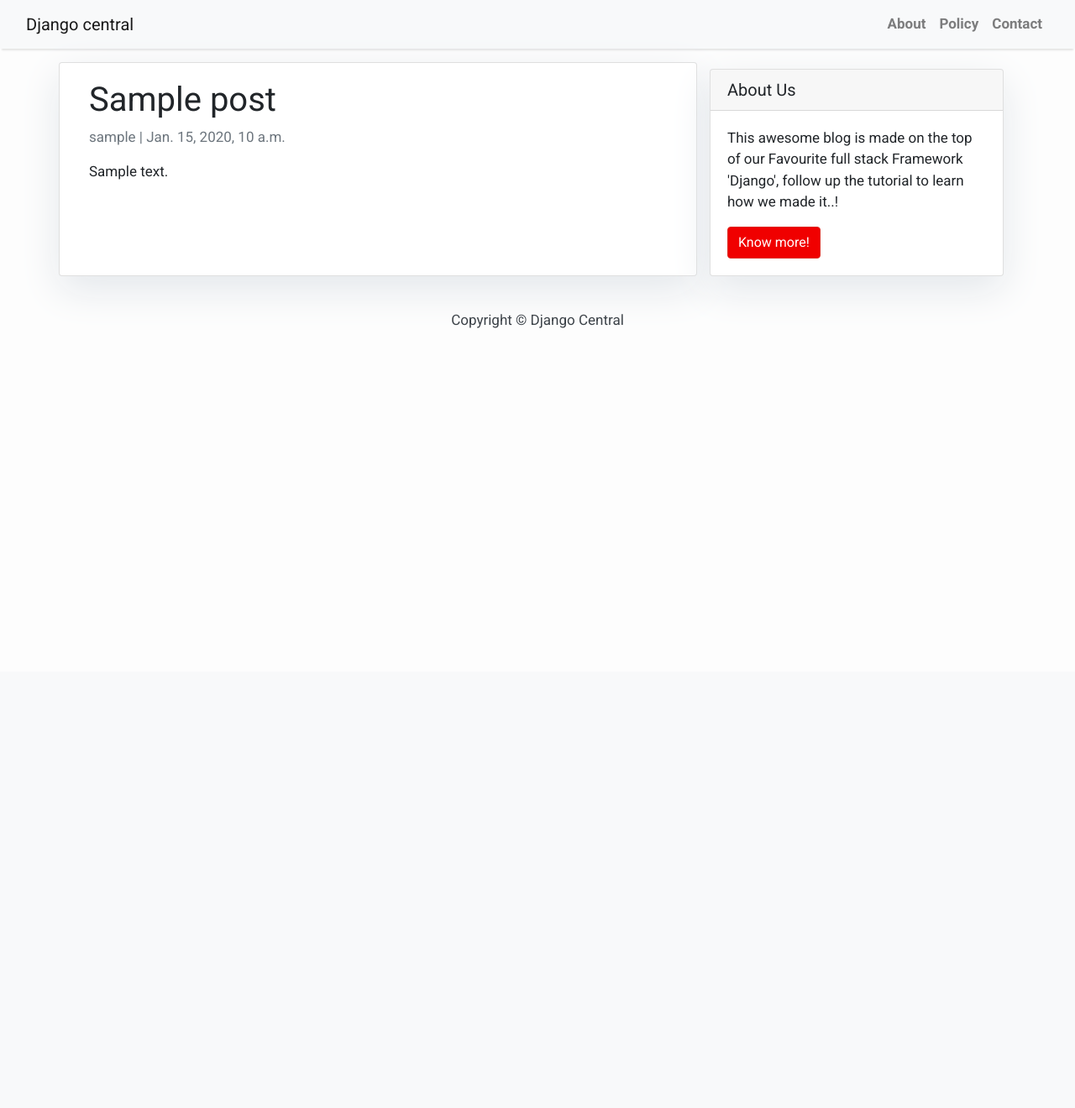
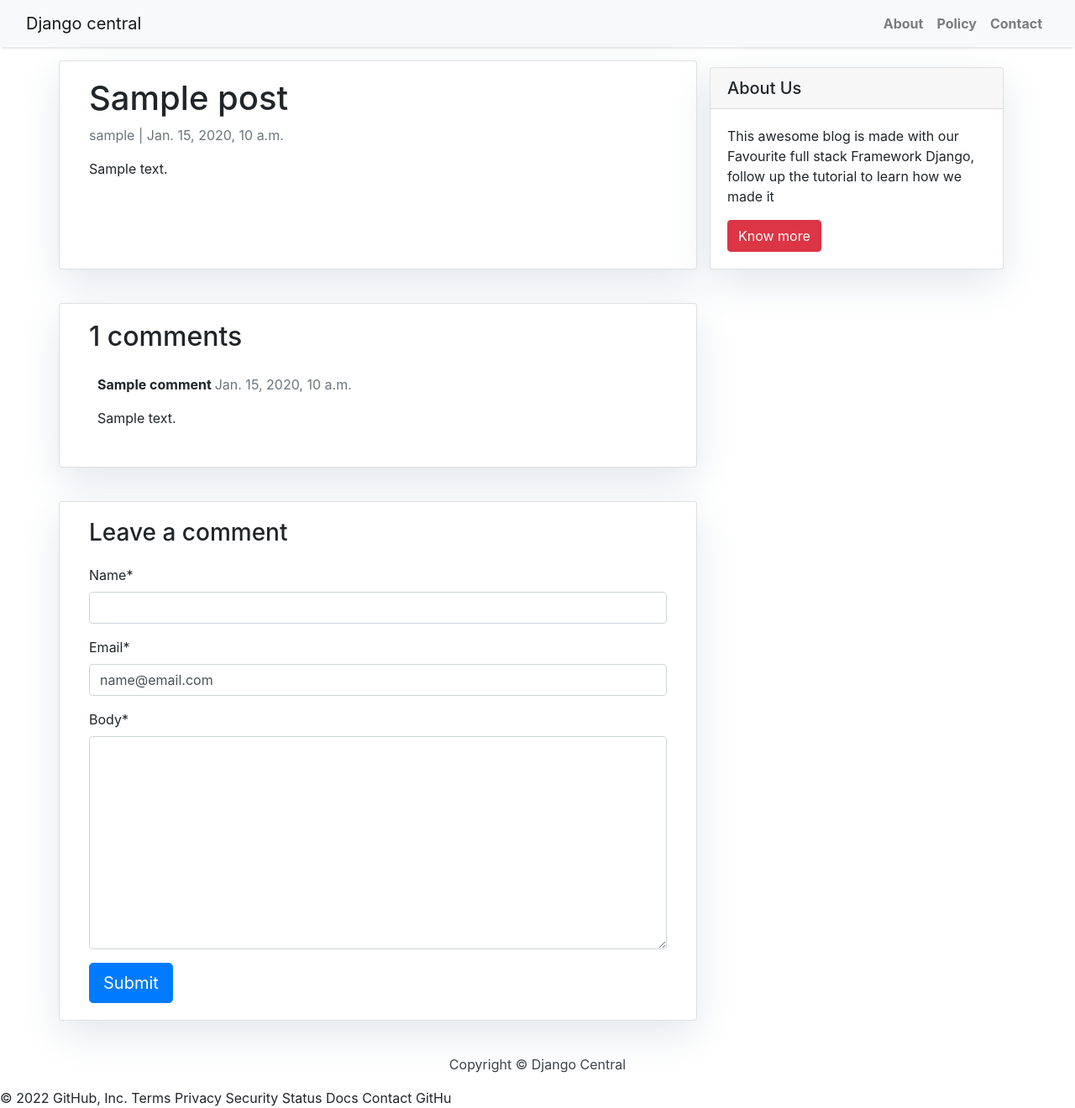
Before and after one commit to rjhelm/py-cms, a Django app: a page that uses flackoblog/template/base.html in a window 1280 px wide. Shown: the whole page at 84% size. Before the commit the page ends 391 px from the top, so only its background shows below. Run offline with Django 4.2, Linux system fonts and the light colour scheme; tables that the repository leaves empty hold one stand-in row (values such as "Sample post"); some libraries are stand-ins or nearby versions.

Commit message:
added debuging, used crispy forms for comment, added summernote for attachments

```diff
--- a/flackoblog/blog/apps.py
+++ b/flackoblog/blog/apps.py
@@ -2,5 +2,4 @@ from django.apps import AppConfig
 
 
 class BlogConfig(AppConfig):
-    default_auto_field = 'django.db.models.BigAutoField'
-    name = 'blog'
+    name = "blog"
--- /dev/null
+++ b/flackoblog/blog/forms.py
@@ -0,0 +1,9 @@
+from django import forms
+
+from .models import Comment
+
+
+class CommentForm(forms.ModelForm):
+    class Meta:
+        model = Comment
+        fields = ("name", "email", "body")
--- a/flackoblog/blog/models.py
+++ b/flackoblog/blog/models.py
@@ -1,23 +1,42 @@
+from django.contrib.auth.models import User
 from django.db import models
-from django.contrib.auth.models import User
 
+STATUS = ((0, "Draft"), (1, "Publish"))
 
-STATUS = (
-    (0,"Draft"),
-    (1,"Publish")
-)
 
 class Post(models.Model):
     title = models.CharField(max_length=200, unique=True)
     slug = models.SlugField(max_length=200, unique=True)
-    author = models.ForeignKey(User, on_delete= models.CASCADE,related_name='blog_posts')
-    updated_on = models.DateTimeField(auto_now= True)
+    author = models.ForeignKey(
+        User, on_delete=models.CASCADE, related_name="blog_posts"
+    )
+    updated_on = models.DateTimeField(auto_now=True)
     content = models.TextField()
     created_on = models.DateTimeField(auto_now_add=True)
     status = models.IntegerField(choices=STATUS, default=0)
 
     class Meta:
-        ordering = ['-created_on']
+        ordering = ["-created_on"]
 
     def __str__(self):
         return self.title
+
+    def get_absolute_url(self):
+        from django.urls import reverse
+
+        return reverse("post_detail", kwargs={"slug": str(self.slug)})
+
+
+class Comment(models.Model):
+    post = models.ForeignKey(Post, on_delete=models.CASCADE, related_name="comments")
+    name = models.CharField(max_length=80)
+    email = models.EmailField(default="name@email.com")
+    body = models.TextField()
+    created_on = models.DateTimeField(auto_now_add=True)
+    active = models.BooleanField(default=False)
+
+    class Meta:
+        ordering = ["created_on"]
+
+    def __str__(self):
+        return "Comment {} by {}".format(self.body, self.name)
--- a/flackoblog/blog/urls.py
+++ b/flackoblog/blog/urls.py
@@ -1,7 +1,12 @@
+from django.urls import include, path
+
 from . import views
-from django.urls import path
+from .feeds import AtomSiteNewsFeed, LatestPostsFeed
 
 urlpatterns = [
-    path('', views.PostList.as_view(), name='home'),
-    path('<slug:slug>/', views.PostDetail.as_view(), name='post_detail'),
+    path("feed/rss", LatestPostsFeed(), name="post_feed"),
+    path("feed/atom", AtomSiteNewsFeed()),
+    path("", views.PostList.as_view(), name="home"),
+    # path('<slug:slug>/', views.PostDetail.as_view(), name='post_detail'),
+    path("<slug:slug>/", views.post_detail, name="post_detail"),
 ]
--- a/flackoblog/blog/views.py
+++ b/flackoblog/blog/views.py
@@ -1,10 +1,44 @@
+from django.shortcuts import get_object_or_404, render
 from django.views import generic
+
+from .forms import CommentForm
 from .models import Post
 
 class PostList(generic.ListView):
-    queryset = Post.objects.filter(status=1).order_by('-created_on')
-    template_name = 'index.html'
+    queryset = Post.objects.filter(status=1).order_by("-created_on")
+    template_name = "index.html"
+    paginate_by = 3
 
-class PostDetail(generic.DetailView):
-    model = Post
-    template_name = 'post_detail.html'
+# class PostDetail(generic.DetailView):
+#     model = Post
+#     template_name = 'post_detail.html'
+
+def post_detail(request, slug):
+    template_name = "post_detail.html"
+    post = get_object_or_404(Post, slug=slug)
+    comments = post.comments.filter(active=True).order_by("-created_on")
+    new_comment = None
+    # Comment posted
+    if request.method == "POST":
+        comment_form = CommentForm(data=request.POST)
+        if comment_form.is_valid():
+
+            # Create Comment object but don't save to database yet
+            new_comment = comment_form.save(commit=False)
+            # Assign the current post to the comment
+            new_comment.post = post
+            # Save the comment to the database
+            new_comment.save()
+    else:
+        comment_form = CommentForm()
+
+    return render(
+        request,
+        template_name,
+        {
+            "post": post,
+            "comments": comments,
+            "new_comment": new_comment,
+            "comment_form": comment_form,
+        },
+    )
--- a/flackoblog/flackoblog/urls.py
+++ b/flackoblog/flackoblog/urls.py
@@ -14,10 +14,26 @@ Including another URLconf
     2. Add a URL to urlpatterns:  path('blog/', include('blog.urls'))
 """
 
+from django.conf import settings
+from django.conf.urls.static import static
 from django.contrib import admin
-from django.urls import path, include
+from django.contrib.sitemaps.views import sitemap
+from django.urls import include, path
+import debug_toolbar
+
+from blog.sitemaps import PostSitemap
+
+sitemaps = {
+    "posts": PostSitemap,
+}
 
 urlpatterns = [
-    path('admin/', admin.site.urls),
-    path('', include('blog.urls')),
+    path("admin/", admin.site.urls),
+    path("", include("blog.urls"), name="blog-urls"),
+    path("summernote/", include("django_summernote.urls")),
+    path('__debug__/', include(debug_toolbar.urls)),
+    path("sitemap.xml", sitemap, {"sitemaps": sitemaps}, name="sitemap"),
 ]
+
+if settings.DEBUG:
+    urlpatterns += static(settings.MEDIA_URL, document_root=settings.MEDIA_ROOT)
--- /dev/null
+++ b/flackoblog/static/css/base.css
@@ -0,0 +1,27 @@
+body {
+    font-family: "Roboto", sans-serif;
+    font-size: 17px;
+    background-color: #fdfdfd;
+}
+
+.shadow {
+    box-shadow: 0 4px 2px -2px rgba(0, 0, 0, 0.1);
+}
+
+.btn-danger {
+    color: #fff;
+    background-color: #f00000;
+    border-color: #dc281e;
+}
+
+.masthead {
+    background: #3398E1;
+    height: auto;
+    padding-bottom: 15px;
+    box-shadow: 0 16px 48px #E3E7EB;
+    padding-top: 10px;
+}
+
+.card {
+    box-shadow: 0 16px 48px #E3E7EB;
+}
--- a/flackoblog/template/base.html
+++ b/flackoblog/template/base.html
@@ -1,49 +1,39 @@
+{% load static %}
+
 <!DOCTYPE html>
 <html>
 
+
+
+
     <head>
         <title>Django Central</title>
+        <link rel="stylesheet" href="{% static 'css/base.css' %}">
+
         <link href="https://fonts.googleapis.com/css?family=Roboto:400,700" rel="stylesheet">
         <meta name="google" content="notranslate" />
         <meta name="viewport" content="width=device-width, initial-scale=1" />
-        <link rel="stylesheet" href="https://maxcdn.bootstrapcdn.com/bootstrap/4.0.0/css/bootstrap.min.css" integrity="sha384-Gn5384xqQ1aoWXA+058RXPxPg6fy4IWvTNh0E263XmFcJlSAwiGgFAW/dAiS6JXm"
-            crossorigin="anonymous" />
+        <link rel="stylesheet" href="https://maxcdn.bootstrapcdn.com/bootstrap/4.0.0/css/bootstrap.min.css"
+            integrity="sha384-Gn5384xqQ1aoWXA+058RXPxPg6fy4IWvTNh0E263XmFcJlSAwiGgFAW/dAiS6JXm" crossorigin="anonymous" />
+
     </head>
 
     <body>
-        <style>
-            body {
-            font-family: "Roboto", sans-serif;
-            font-size: 17px;
-            background-color: #fdfdfd;
-        }
-        .shadow {
-            box-shadow: 0 4px 2px -2px rgba(0, 0, 0, 0.1);
-        }
-        .btn-danger {
-            color: #fff;
-            background-color: #f00000;
-            border-color: #dc281e;
-        }
-        .masthead {
-            background: #3398E1;
-            height: auto;
-            padding-bottom: 15px;
-            box-shadow: 0 16px 48px #E3E7EB;
-            padding-top: 10px;
-        }
-    </style>
+
 
         <!-- Navigation -->
         <nav class="navbar navbar-expand-lg navbar-light bg-light shadow" id="mainNav">
             <div class="container-fluid">
                 <a class="navbar-brand" href="{% url 'home' %}">Django central</a>
-                <button class="navbar-toggler navbar-toggler-right" type="button" data-toggle="collapse" data-target="#navbarResponsive"
-                    aria-controls="navbarResponsive" aria-expanded="false" aria-label="Toggle navigation">
+                <button class="navbar-toggler navbar-toggler-right" type="button" data-toggle="collapse"
+                    data-target="#navbarResponsive" aria-controls="navbarResponsive" aria-expanded="false"
+                    aria-label="Toggle navigation">
                     <span class="navbar-toggler-icon"></span>
                 </button>
+
                 <div class="collapse navbar-collapse" id="navbarResponsive">
                     <ul class="navbar-nav ml-auto">
+
                         <li class="nav-item text-black">
                             <a class="nav-link text-black font-weight-bold" href="#">About</a>
                         </li>
@@ -56,14 +46,38 @@
                     </ul>
                 </div>
             </div>
+        </div>
     </nav>
+
 
     {% block content %}
         <!-- Content Goes here -->
     {% endblock content %}
+
     <!-- Footer -->
     <footer class="py-3 bg-grey">
         <p class="m-0 text-dark text-center ">Copyright &copy; Django Central</p>
     </footer>
+    <!-- bootstrap scripts -->
+    <script src="https://code.jquery.com/jquery-3.2.1.slim.min.js"
+        integrity="sha384-KJ3o2DKtIkvYIK3UENzmM7KCkRr/rE9/Qpg6aAZGJwFDMVNA/GpGFF93hXpG5KkN" crossorigin="anonymous">
+    </script>
+    <script src="https://cdnjs.cloudflare.com/ajax/libs/popper.js/1.12.9/umd/popper.min.js"
+        integrity="sha384-ApNbgh9B+Y1QKtv3Rn7W3mgPxhU9K/ScQsAP7hUibX39j7fakFPskvXusvfa0b4Q" crossorigin="anonymous">
+    </script>
+    <script src="https://maxcdn.bootstrapcdn.com/bootstrap/4.0.0/js/bootstrap.min.js"
+        integrity="sha384-JZR6Spejh4U02d8jOt6vLEHfe/JQGiRRSQQxSfFWpi1MquVdAyjUar5+76PVCmYl" crossorigin="anonymous">
+    </script>
 </body>
+
+
+
+
 </html>
+© 2022 GitHub, Inc.
+Terms
+Privacy
+Security
+Status
+Docs
+Contact GitHu
--- a/flackoblog/template/post_detail.html
+++ b/flackoblog/template/post_detail.html
@@ -1,15 +1,52 @@
-{% extends 'base.html' %} {% block content %}
+{% extends 'base.html' %} {% block content %} {% load crispy_forms_tags %}
 
 <div class="container">
 	<div class="row">
-    <div class="col-md-8 card mb-4  mt-3 left  top">
+		<div class="col-md-8 card mb-4 mt-3 left top">
 			<div class="card-body">
-        <h1>{% block title %} {{ object.title }} {% endblock title %}</h1>
-        <p class=" text-muted">{{ post.author }} | {{ post.created_on }}</p>
-        <p class="card-text ">{{ object.content | safe }}</p>
+				<h1>{% block title %} {{ post.title }} {% endblock title %}</h1>
+				<p class="text-muted">{{ post.author }} | {{ post.created_on }}</p>
+				<p class="card-text">{{ post.content | safe }}</p>
 			</div>
 		</div>
 		{% block sidebar %} {% include 'sidebar.html' %} {% endblock sidebar %}
+
+		<div class="col-md-8 card mb-4 mt-3">
+			<div class="card-body">
+				<!-- comments -->
+				{% with comments.count as total_comments %}
+				<h2>{{ total_comments }} comments</h2>
+
+				<p>{% endwith %} {% for comment in comments %}</p>
+
+				<div class="comments" style="padding: 10px">
+					<p class="font-weight-bold">
+						{{ comment.name }}
+						<span class="text-muted font-weight-normal">
+							{{ comment.created_on }}
+						</span>
+					</p>
+					{{ comment.body | linebreaks }}
+				</div>
+
+				{% endfor %}
+			</div>
+		</div>
+		<div class="col-md-8 card mb-4 mt-3">
+			<div class="card-body">
+				{% if new_comment %}
+				<div class="alert alert-success" role="alert">
+					Your comment is awaiting moderation
+				</div>
+				{% else %}
+				<h3>Leave a comment</h3>
+				<form method="post" style="margin-top: 1.3em">
+					{{ comment_form | crispy }} {% csrf_token %}
+					<button type="submit" class="btn btn-primary btn-lg">Submit</button>
+				</form>
+				{% endif %}
+			</div>
+		</div>
 	</div>
 </div>
 
--- a/flackoblog/template/sidebar.html
+++ b/flackoblog/template/sidebar.html
@@ -1,25 +1,15 @@
 {% block sidebar %}
 
-<style>
-	.card {
-		box-shadow: 0 16px 48px #e3e7eb;
-	}
-</style>
+
 
     <!-- Sidebar Widgets Column -->
-<div class="col-md-4 float-right">
+    <div class="col-md-4 float-right ">
         <div class="card my-4">
             <h5 class="card-header">About Us</h5>
             <div class="card-body">
-			<p class="card-text">
-				This awesome blog is made on the top of our Favourite full stack
-				Framework 'Django', follow up the tutorial to learn how we made it..!
-			</p>
-			<a
-				href="https://djangocentral.com/building-a-blog-application-with-django"
-				class="btn btn-danger"
-				>Know more!</a
-			>
+                <p class="card-text"> This awesome blog is made with our Favourite full stack Framework Django,
+                    follow up the tutorial to learn how we made it</p>
+                <a href="#" class="btn btn-danger">Know more</a>
             </div>
         </div>
     </div>
```
Also changed, not shown: flackoblog/blog/admin.py (+23 -6 lines), flackoblog/blog/feeds.py (added, +32 -0 lines), flackoblog/blog/sitemaps.py (added, +18 -0 lines), flackoblog/flackoblog/settings.py (+46 -26 lines), flackoblog/template/index.html (+27 -18 lines), flackoblog/blog/migrations/0003_comment.py (added), flackoblog/blog/migrations/0004_comment_email.py (added). Lines whose indentation alone changed are shown as unchanged.
